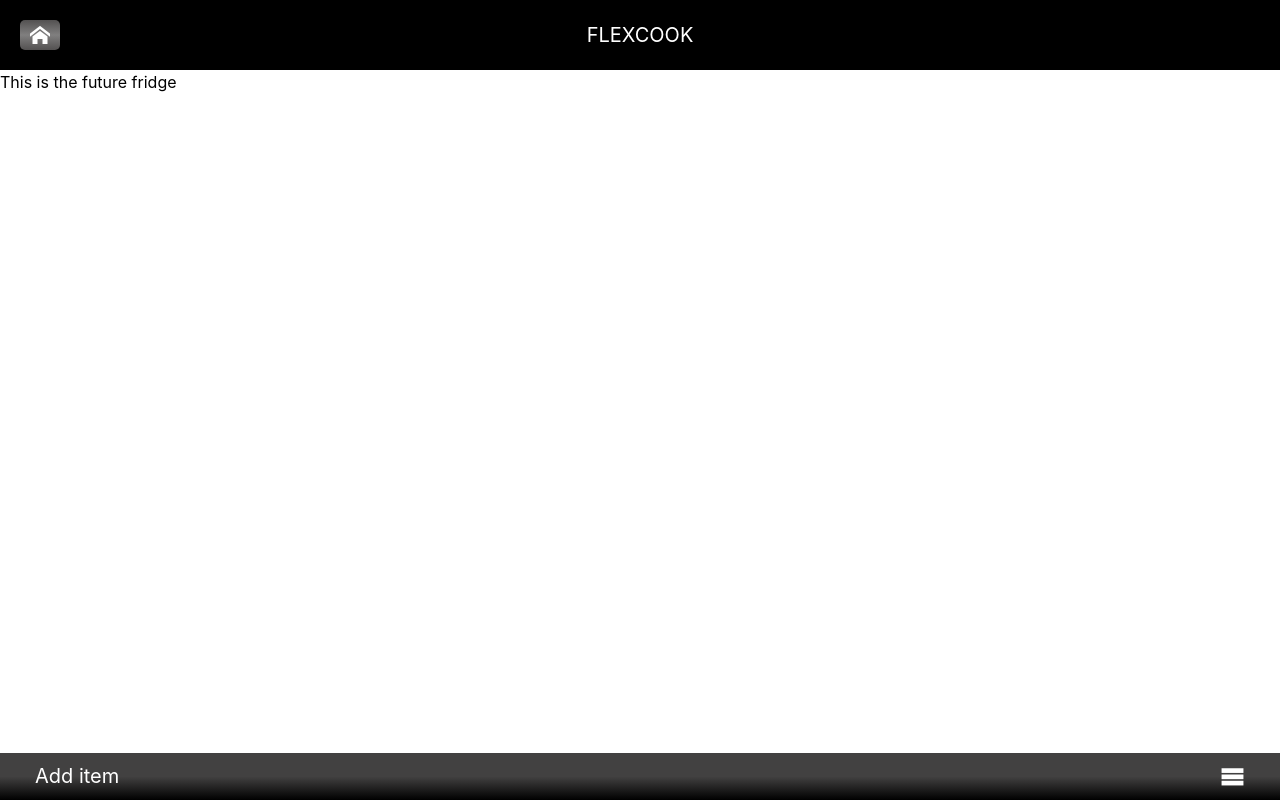
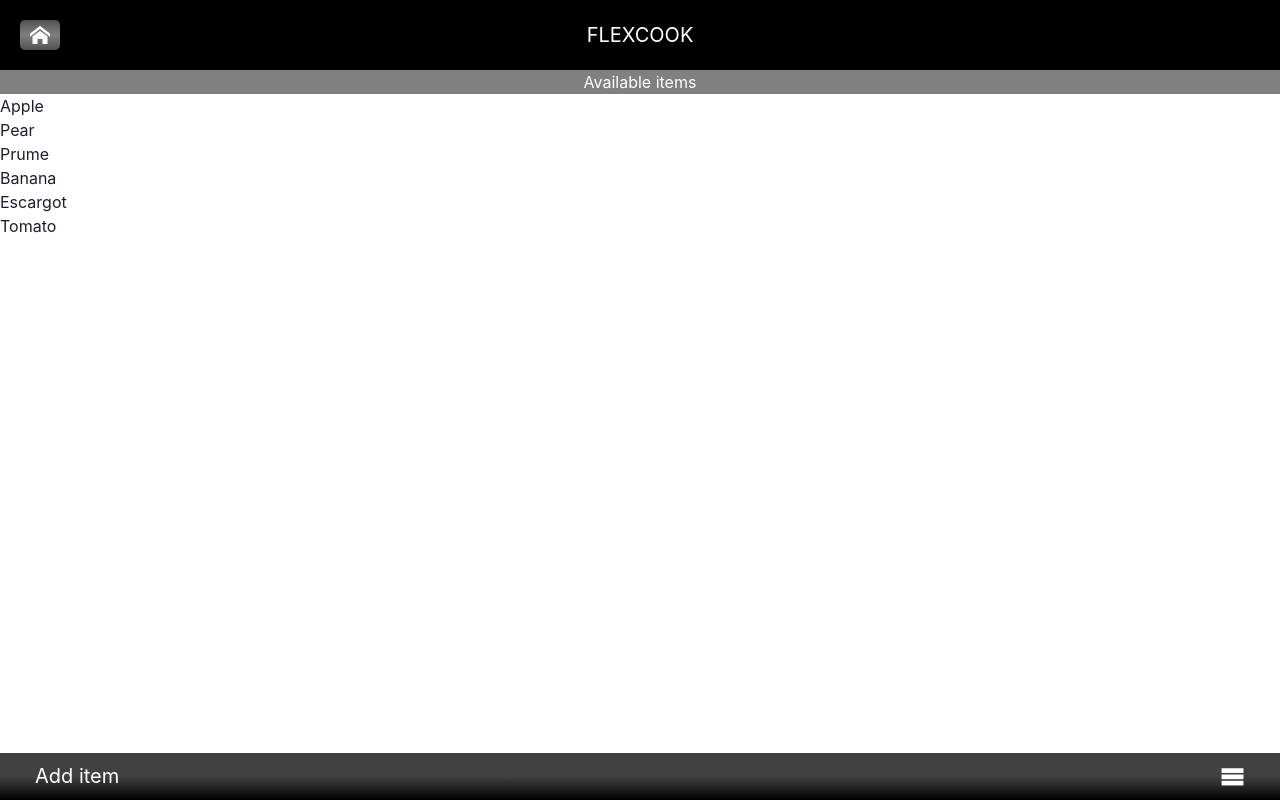
Before and after one commit to AnthonyMeyers/FlexCook, a React (Vite) app in the folder front_end/flexcook/: page /fridge in a window 1280 px wide. Built offline with nearby package versions, Linux system fonts and the light colour scheme.

Commit message:
added testobject for construction main view

```diff
--- /dev/null
+++ b/front_end/flexcook/src/data/data.js
@@ -0,0 +1,8 @@
+export const testobject = [
+  { id: 1, name: "Apple" },
+  { id: 2, name: "Pear" },
+  { id: 3, name: "Prume" },
+  { id: 4, name: "Banana" },
+  { id: 5, name: "Escargot" },
+  { id: 6, name: "Tomato" },
+];
--- a/front_end/flexcook/src/modules/main_pages/Fridge.jsx
+++ b/front_end/flexcook/src/modules/main_pages/Fridge.jsx
@@ -1,7 +1,22 @@
 import React from "react";
+import { testobject } from "../../data/data";
 
 const Fridge = () => {
-  return <p>This is the future fridge</p>;
+  return (
+    <section className="fridge">
+      <h3 className="fridge__toptitle">Available items</h3>
+      {testobject && testobject.length > 0 && (
+        <ul className="fridge__list">
+          {testobject &&
+            testobject.map(({ id, name }) => (
+              <li key={id} className="fridge__list__item">
+                {name}
+              </li>
+            ))}
+        </ul>
+      )}
+    </section>
+  );
 };
 
 export default Fridge;
--- /dev/null
+++ b/front_end/flexcook/src/modules/main_pages/fridge.scss
@@ -0,0 +1,7 @@
+.fridge {
+  &__toptitle {
+    text-align: center;
+    color: white;
+    background-color: gray;
+  }
+}
--- a/front_end/flexcook/src/style/App.scss
+++ b/front_end/flexcook/src/style/App.scss
@@ -6,6 +6,8 @@
 @use "./base/icons.scss";
 @import "../modules/main_components/footer.scss";
 @import "../modules/main_components/header.scss";
+@import "../modules/main_pages/fridge.scss";
+
 body {
   font-family: "Times New Roman", Times, serif;
   background-color: lightgray;
```
